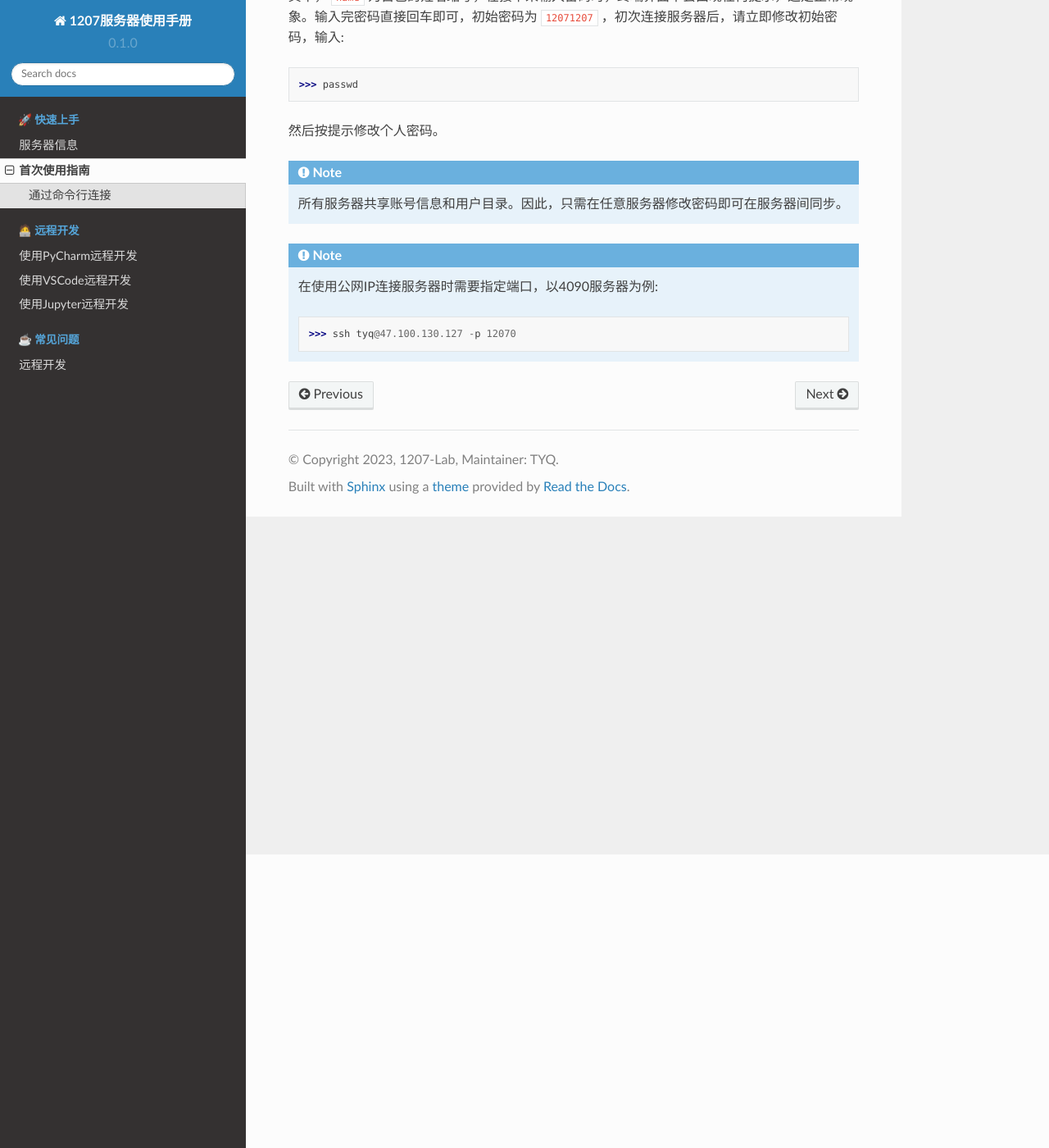
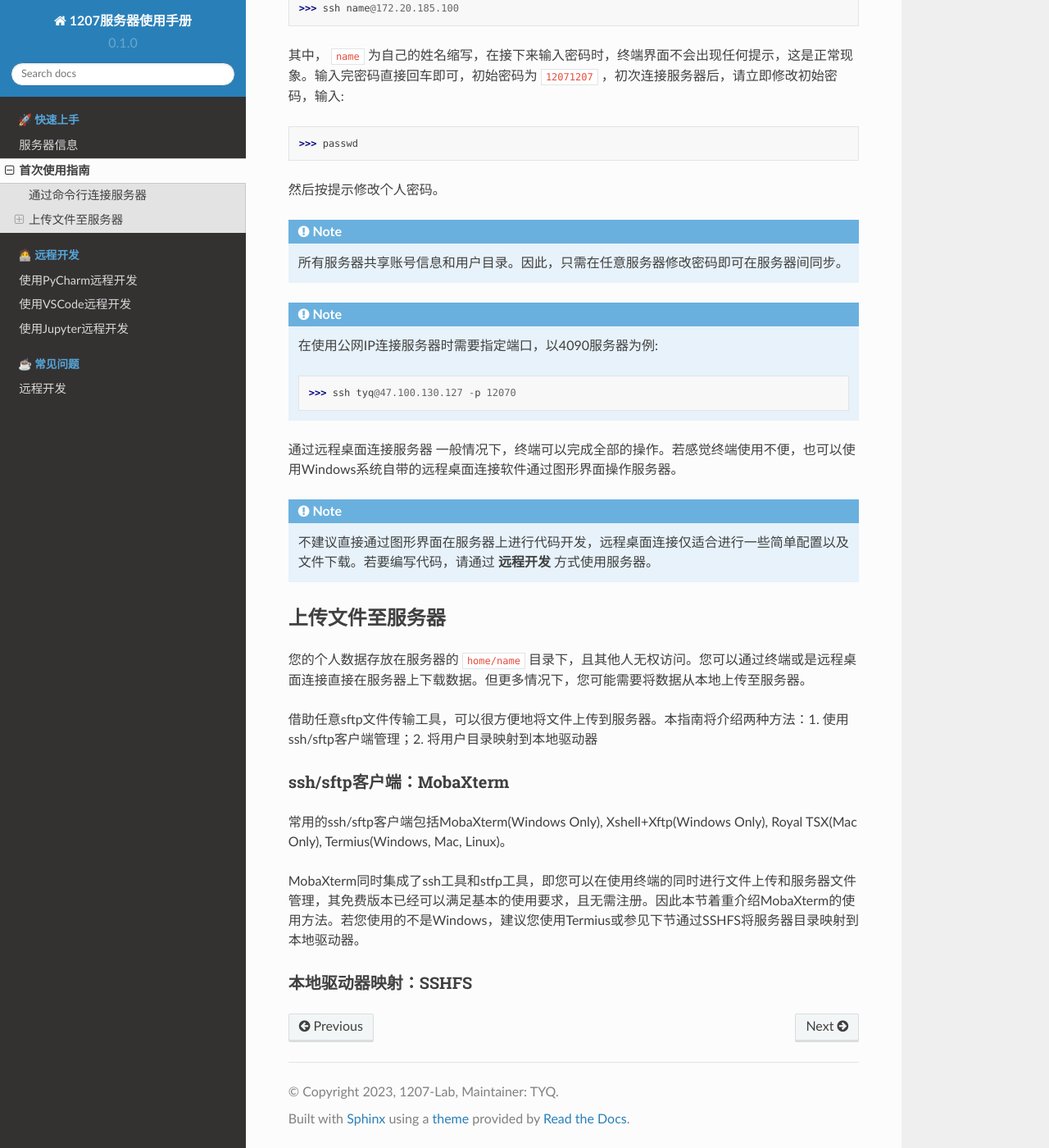
Before and after one commit to TangYuanqing/1207-server-docs, a Sphinx documentation site: the page built from docs/source/tutorial.rst, in a window 1280 px wide and 1400 px high, scrolled down 358 px. Shown: the whole window at 82% size. Built offline with Sphinx 7.4.7 and the Read the Docs theme 2.0.0, drawn with Linux system fonts in a browser that asks for light colours; some of the changed text lies outside the part shown.

Commit message:
Please enter the commit message for your changes. Lines starting with '#' will be ignored, and an empty message aborts the commit.
On branch main
Your branch is up to date with 'origin/main'.

Changes to be committed:
	modified:   docs/source/info.rst
	modified:   docs/source/tutorial.rst

```diff
--- a/docs/source/info.rst
+++ b/docs/source/info.rst
@@ -10,7 +10,7 @@ IP地址
 ^^^^^^^^^^^^^^^^^^^^^
 
 - 内网地址: ``172.20.185.100``
-- 外网地址: ``47.100.130.127:12070``
+- 公网地址: ``47.100.130.127:12070``
 
 硬件配置
 ^^^^^^^^^^^^^^^^^^^^^
@@ -30,7 +30,7 @@ IP地址
 ^^^^^^^^^^^^^^^^^^^^^
 
 - 内网地址: ``172.20.185.101``
-- 外网地址: ``47.100.130.127:12071``
+- 公网地址: ``47.100.130.127:12071``
 
 硬件配置
 ^^^^^^^^^^^^^^^^^^^^^
--- a/docs/source/tutorial.rst
+++ b/docs/source/tutorial.rst
@@ -1,8 +1,9 @@
 首次使用指南
 ==========
+本指南假设您先前没有任何基于Linux的服务器使用经验。按照本指南一步步操作就可以轻松学会实验室服务器的基本使用方法。
 
-通过命令行连接
-----------
+通过命令行连接服务器
+------------------
 使用任意系统自带终端，例如Windows的命令提示符工具，输入以下命令进行服务器连接::
 
     >>> ssh name@172.20.185.100
@@ -21,3 +22,24 @@
     在使用公网IP连接服务器时需要指定端口，以4090服务器为例::
 
         >>> ssh tyq@47.100.130.127 -p 12070
+
+通过远程桌面连接服务器
+一般情况下，终端可以完成全部的操作。若感觉终端使用不便，也可以使用Windows系统自带的远程桌面连接软件通过图形界面操作服务器。
+
+.. note::
+    不建议直接通过图形界面在服务器上进行代码开发，远程桌面连接仅适合进行一些简单配置以及文件下载。若要编写代码，请通过 **远程开发** 方式使用服务器。
+
+上传文件至服务器
+---------------
+您的个人数据存放在服务器的 ``home/name`` 目录下，且其他人无权访问。您可以通过终端或是远程桌面连接直接在服务器上下载数据。但更多情况下，您可能需要将数据从本地上传至服务器。
+
+借助任意sftp文件传输工具，可以很方便地将文件上传到服务器。本指南将介绍两种方法：1. 使用ssh/sftp客户端管理；2. 将用户目录映射到本地驱动器
+
+ssh/sftp客户端：MobaXterm
+~~~~~~~~~~~~~~~~~~~~~~~~~
+常用的ssh/sftp客户端包括MobaXterm(Windows Only), Xshell+Xftp(Windows Only), Royal TSX(Mac Only), Termius(Windows, Mac, Linux)。
+
+MobaXterm同时集成了ssh工具和stfp工具，即您可以在使用终端的同时进行文件上传和服务器文件管理，其免费版本已经可以满足基本的使用要求，且无需注册。因此本节着重介绍MobaXterm的使用方法。若您使用的不是Windows，建议您使用Termius或参见下节通过SSHFS将服务器目录映射到本地驱动器。
+
+本地驱动器映射：SSHFS
+~~~~~~~~~~~~~~~~~~~~
```
Also changed, not shown: other parts of docs/source/info.rst (+1 -1 lines).
